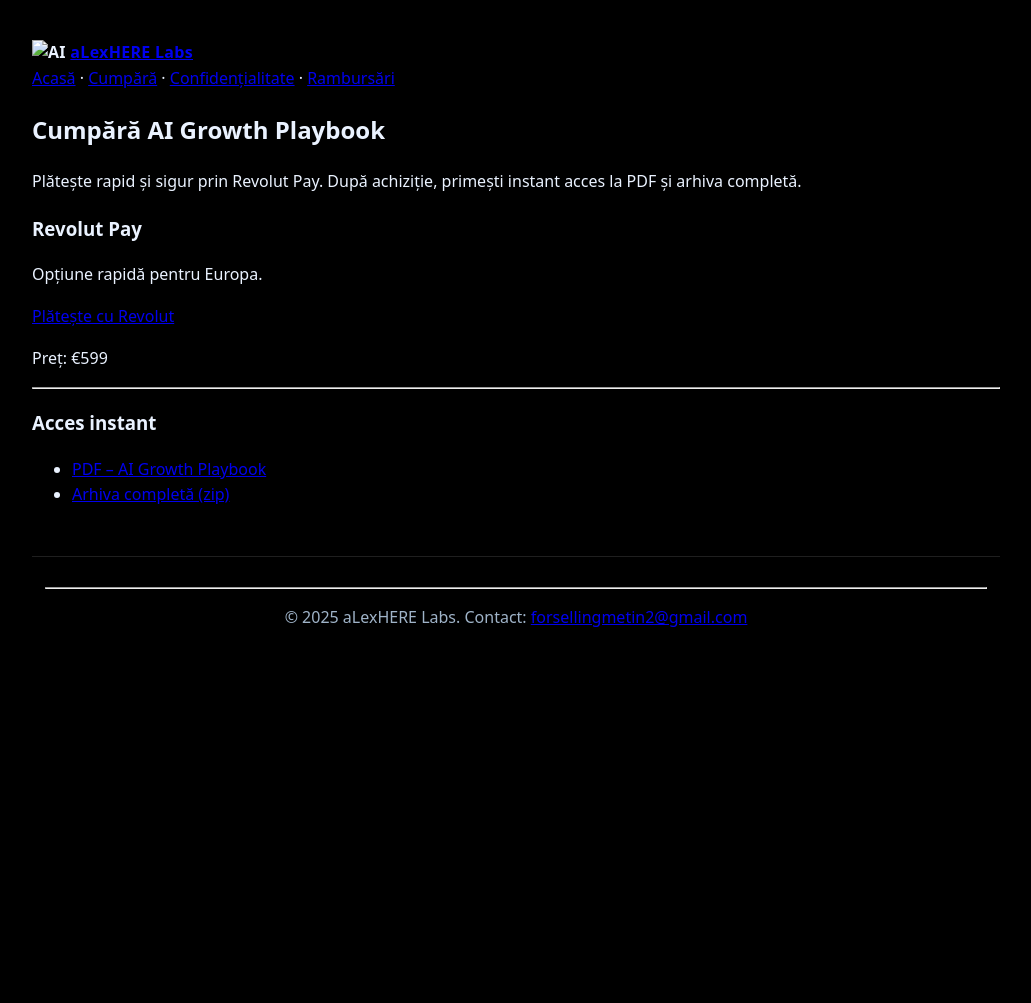
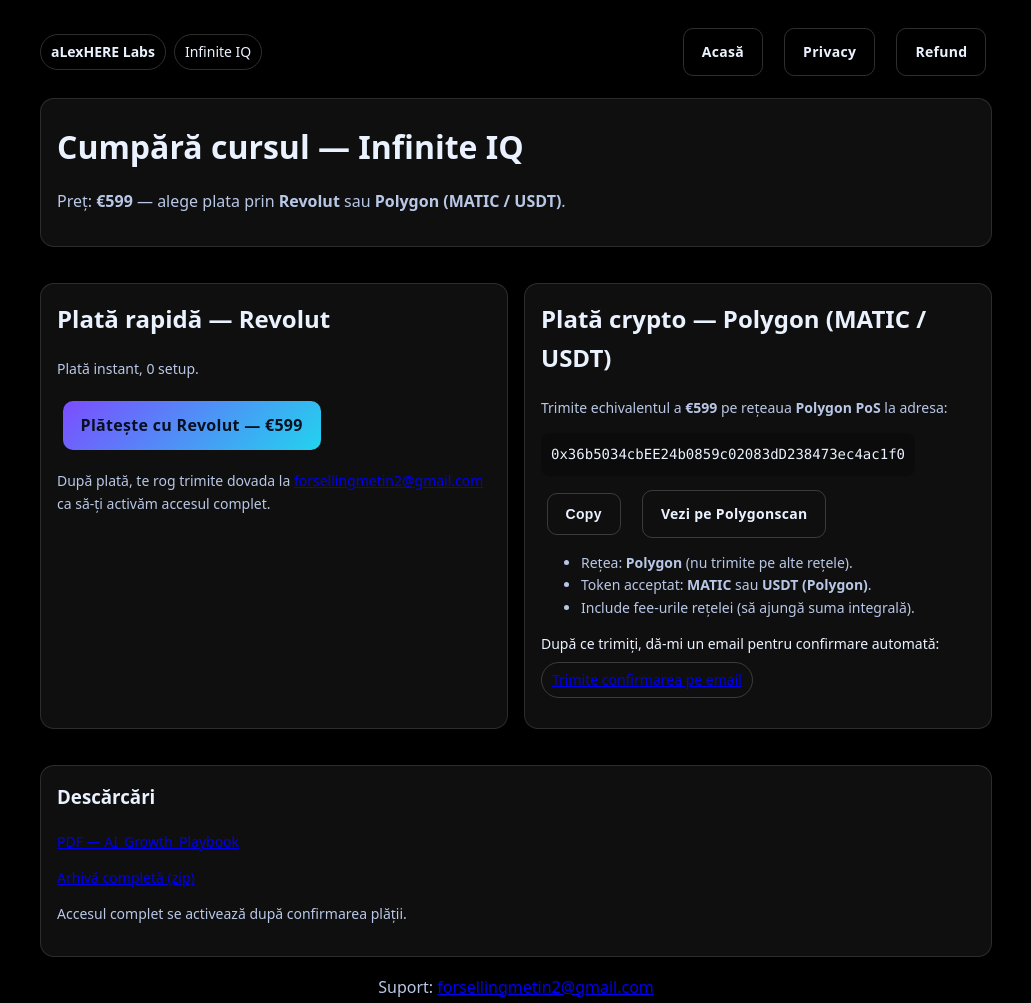
Before and after one commit to strophere-maker/alexhereguide, a plain HTML site: page checkout.html in a window 1280 px wide. Shown: the whole page, without its empty margins (124-1155 px from the left). Before the commit the page ends 840 px from the top, so only its background shows below. Drawn offline with Linux system fonts and the light colour scheme; files that its build step writes are made by us from their sources.

Commit message:
Add files via upload

```diff
--- a/checkout.html
+++ b/checkout.html
@@ -2,48 +2,110 @@
 <html lang="ro">
 <head>
   <meta charset="utf-8">
-  <meta name="viewport" content="width=device-width,initial-scale=1">
-  <title>Cumpără – AI Growth Playbook</title>
-  <link rel="icon" href="assets/favicon.svg" type="image/svg+xml">
-  <link rel="stylesheet" href="assets/styles.css">
+  <meta name="viewport" content="width=device-width, initial-scale=1">
+  <title>Cumpără — Infinite IQ Course</title>
+  <link rel="stylesheet" href="styles.css">
+  <style>
+    .wrap{max-width:1000px;margin:0 auto;padding:24px}
+    .section{margin:18px 0}
+    .box{background:rgba(255,255,255,.06);border:1px solid rgba(255,255,255,.12);border-radius:14px;padding:16px}
+    .btn{display:inline-block;padding:12px 18px;border-radius:10px;text-decoration:none;font-weight:800;border:0}
+    .btn-primary{background:linear-gradient(135deg,#7c4dff,#22d3ee);color:#071020}
+    .btn-ghost{background:transparent;border:1px solid rgba(255,255,255,.18);color:#eaf2ff}
+    .muted{color:#b9c7e6}
+    .code{font-family:ui-monospace, SFMono-Regular, Menlo, Consolas, monospace;word-break:break-all}
+    .row{display:flex;gap:10px;flex-wrap:wrap;align-items:center}
+    .pill{border:1px solid rgba(255,255,255,.18);border-radius:999px;padding:6px 10px;font-size:14px}
+    .small{font-size:14px}
+    .grid{display:grid;grid-template-columns:1fr 1fr;gap:16px}
+    @media(max-width:820px){.grid{grid-template-columns:1fr}}
+  </style>
 </head>
 <body>
   <div class="wrap">
-    <nav>
-      <div class="brand">
-        <img src="assets/favicon.svg" alt="AI">
-        <a href="index.html"><b>aLexHERE Labs</b></a>
+    <nav class="row" style="justify-content:space-between;margin-bottom:10px">
+      <div class="row" style="gap:8px">
+        <div class="pill"><b>aLexHERE Labs</b></div>
+        <div class="pill">Infinite IQ</div>
       </div>
-      <div>
-        <a href="index.html">Acasă</a> ·
-        <a href="checkout.html">Cumpără</a> ·
-        <a href="privacy.html">Confidențialitate</a> ·
-        <a href="refund.html">Rambursări</a>
+      <div class="row">
+        <a class="btn btn-ghost small" href="index.html">Acasă</a>
+        <a class="btn btn-ghost small" href="privacy.html">Privacy</a>
+        <a class="btn btn-ghost small" href="refund.html">Refund</a>
       </div>
     </nav>
 
-<h2>Cumpără AI Growth Playbook</h2>
-<p class="lead">Plătește rapid și sigur prin Revolut Pay. După achiziție, primești instant acces la PDF și arhiva completă.</p>
+    <header class="section box">
+      <h1 style="margin:6px 0 2px">Cumpără cursul — Infinite IQ</h1>
+      <p class="muted">Preț: <b>€599</b> — alege plata prin <b>Revolut</b> sau <b>Polygon (MATIC / USDT)</b>.</p>
+    </header>
 
-<div class="card center">
-  <h3>Revolut Pay</h3>
-  <p>Opțiune rapidă pentru Europa. </p>
-  <p><a class="cta" href="https://revolut.me/alexhere19/599" target="_blank">Plătește cu Revolut</a></p>
-  <p class="small">Preț: €599</p>
-</div>
+    <section class="grid">
+      <!-- REVOLUT -->
+      <div class="section box">
+        <h2 style="margin-top:0">Plată rapidă — Revolut</h2>
+        <p class="muted small">Plată instant, 0 setup.</p>
+        <p>
+          <a class="btn btn-primary" target="_blank" href="https://revolut.me/alexhere19/599">Plătește cu Revolut — €599</a>
+        </p>
+        <p class="small muted">După plată, te rog trimite dovada la <a href="mailto:forsellingmetin2@gmail.com">forsellingmetin2@gmail.com</a> ca să-ți activăm accesul complet.</p>
+      </div>
 
-<hr/>
-<h3>Acces instant</h3>
-<ul class="list">
-  <li><a href="product/AI_Growth_Playbook.pdf">PDF – AI Growth Playbook</a></li>
-  <li><a href="downloads/AI_Growth_Playbook_with_Landing.zip">Arhiva completă (zip)</a></li>
-</ul>
+      <!-- CRYPTO POLYGON -->
+      <div class="section box">
+        <h2 style="margin-top:0">Plată crypto — Polygon (MATIC / USDT)</h2>
+        <p class="muted small">Trimite echivalentul a <b>€599</b> pe rețeaua <b>Polygon PoS</b> la adresa:</p>
+        <div class="row">
+          <div id="addr" class="code" style="font-size:14px;padding:10px;background:rgba(0,0,0,.25);border-radius:8px">
+            0x36b5034cbEE24b0859c02083dD238473ec4ac1f0
+          </div>
+          <button id="copyBtn" class="btn btn-ghost small" type="button">Copy</button>
+          <a class="btn btn-ghost small" target="_blank"
+             href="https://polygonscan.com/address/0x36b5034cbEE24b0859c02083dD238473ec4ac1f0">Vezi pe Polygonscan</a>
+        </div>
+        <ul class="small muted" style="margin-top:10px">
+          <li>Rețea: <b>Polygon</b> (nu trimite pe alte rețele).</li>
+          <li>Token acceptat: <b>MATIC</b> sau <b>USDT (Polygon)</b>.</li>
+          <li>Include fee-urile rețelei (să ajungă suma integrală).</li>
+        </ul>
+        <p class="small">După ce trimiți, dă-mi un email pentru confirmare automată: <br>
+          <a class="pill" style="display:inline-block;margin-top:6px"
+             href="mailto:forsellingmetin2@gmail.com?subject=Payment%20Confirmation%20%E2%80%94%20Infinite%20IQ&body=Hi%2C%0A%0AI%20just%20paid%20for%20the%20Infinite%20IQ%20Course.%0A%0ATx%20hash%3A%20%5BPaste%20here%5D%0ANetwork%3A%20Polygon%20PoS%0AToken%3A%20MATIC%20or%20USDT%0AAmount%3A%0AFrom%20wallet%3A%0AMy%20email%3A%0A%0AThank%20you!">
+            Trimite confirmarea pe email
+          </a>
+        </p>
+      </div>
+    </section>
 
-    <div class="footer">
-      <hr/>
-      <p>&copy; 2025 aLexHERE Labs. Contact: <a href="mailto:forsellingmetin2@gmail.com">forsellingmetin2@gmail.com</a></p>
-    </div>
+    <!-- DOWNLOADS (opțional) -->
+    <section class="section box">
+      <h3 style="margin-top:0">Descărcări</h3>
+      <p class="small"><a href="AI_Growth_Playbook.pdf">PDF — AI_Growth_Playbook</a></p>
+      <p class="small"><a href="AI_Growth_Playbook_with_Landing.zip">Arhivă completă (zip)</a></p>
+      <p class="muted small">Accesul complet se activează după confirmarea plății.</p>
+    </section>
+
+    <footer class="section" style="text-align:center;color:#b9c7e6">
+      Suport: <a href="mailto:forsellingmetin2@gmail.com">forsellingmetin2@gmail.com</a>
+    </footer>
   </div>
+
+  <script>
+    (function(){
+      var btn = document.getElementById('copyBtn');
+      var addrEl = document.getElementById('addr');
+      btn.addEventListener('click', function(){
+        var txt = addrEl.textContent.trim();
+        if (navigator.clipboard) {
+          navigator.clipboard.writeText(txt).then(function(){
+            btn.textContent = 'Copied!';
+            setTimeout(function(){ btn.textContent = 'Copy'; }, 1200);
+          }, function(){ window.prompt('Copy address:', txt); });
+        } else {
+          window.prompt('Copy address:', txt);
+        }
+      });
+    })();
+  </script>
 </body>
 </html>
-<link rel="stylesheet" href="styles.css?v=4">
```
